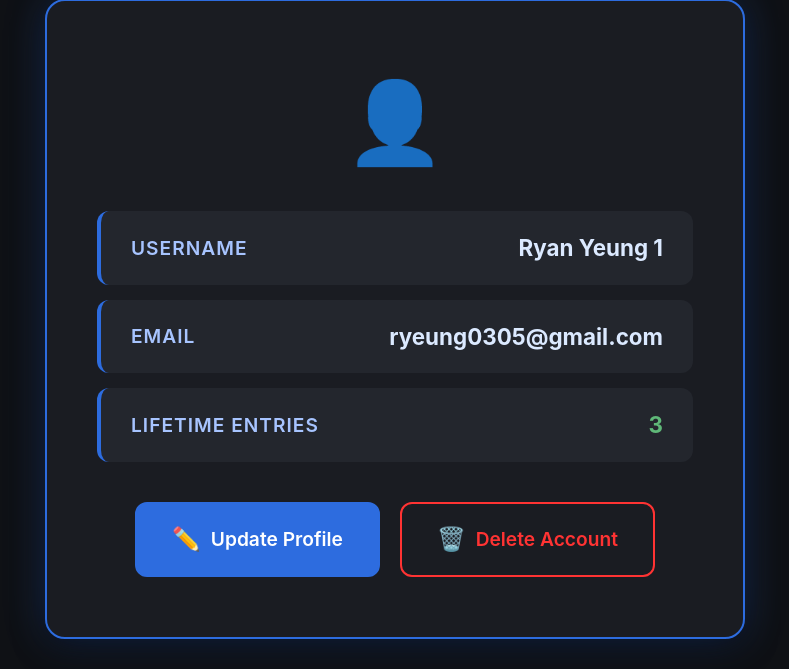
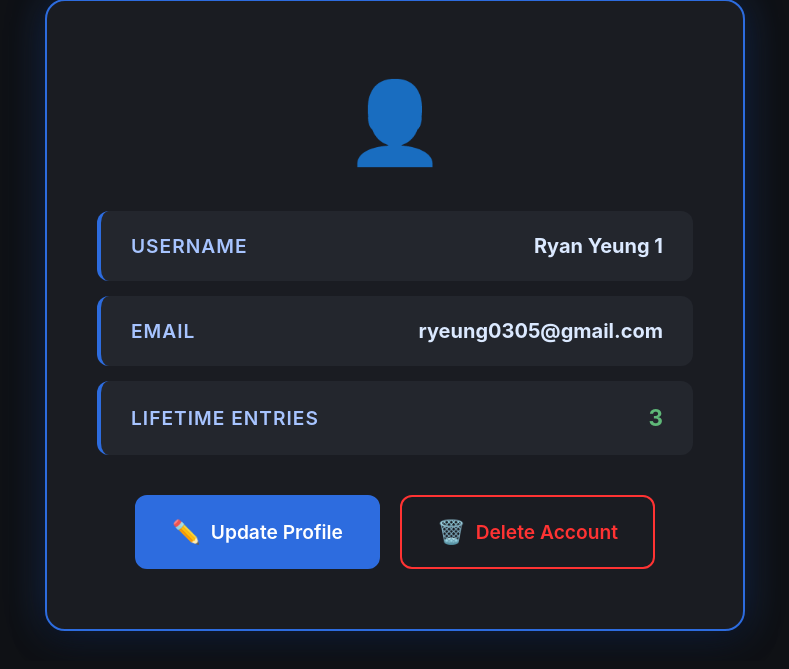
Before and after one commit to DoPe-EyeSZ/Finance-Project, a Flask app: page /profile in a window 1280 px wide. Shown: the part 212-881 px from the top of the page, without its empty margins (245-1034 px from the left). After the commit the page ends 853 px from the top, so only its background shows below. Run offline with Flask 3, Linux system fonts and the light colour scheme; a user stored in the database is signed in; data comes from the database, SQL or seed files in the repository; some libraries are stand-ins or nearby versions.

Commit message:
smaller font test

```diff
--- a/static/style.css
+++ b/static/style.css
@@ -1127,9 +1127,10 @@ h2 {
 
 .profile-value {
     color: #dbe9ff;
-    font-size: clamp(1em, 2.5vw, 1.4em);
+    font-size: clamp(0.9em, 2.1vw, 1.25em);
     font-weight: bold;
 }
+
 
 .profile-value.highlight {
     color: #5fb878;
```
